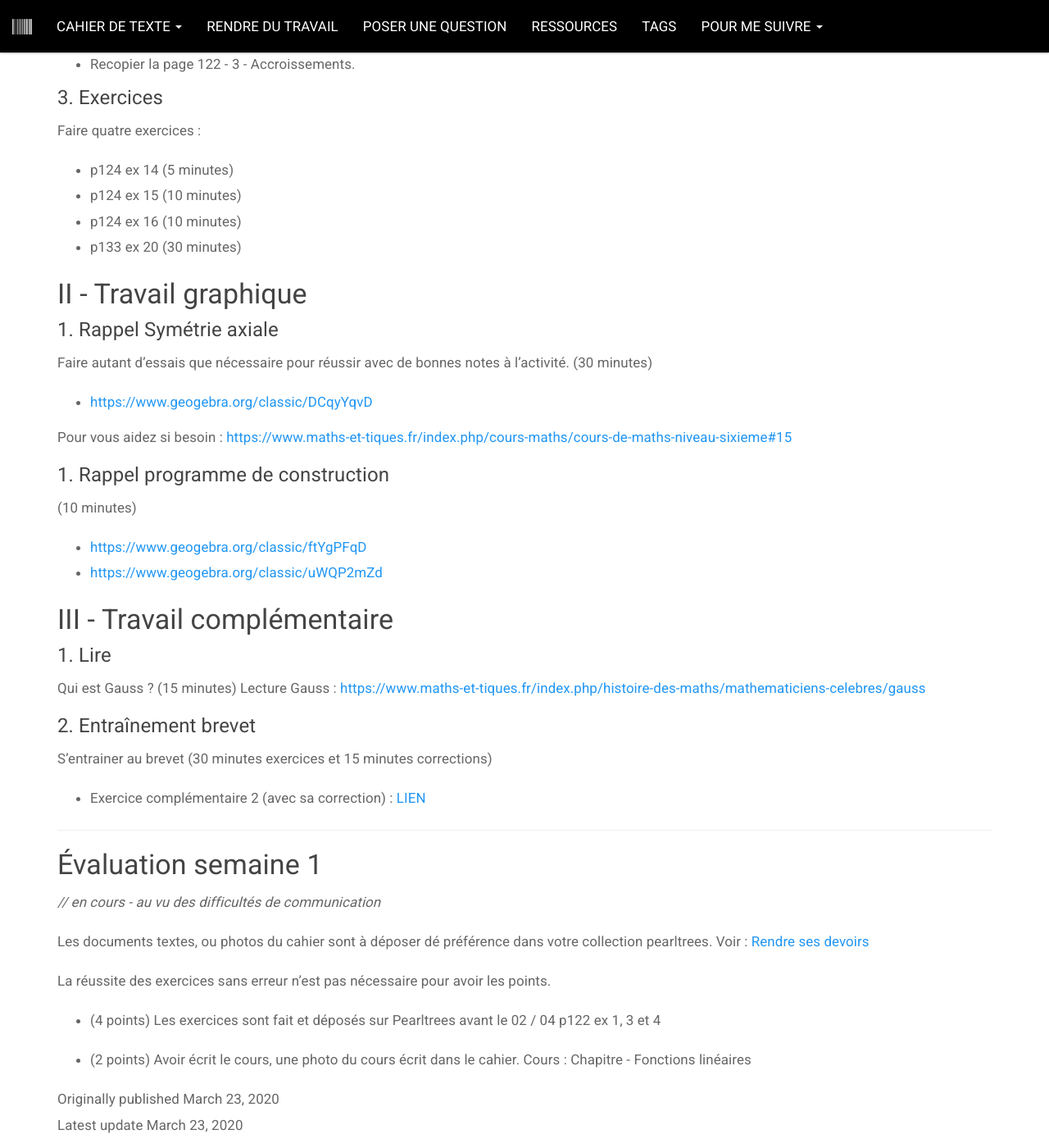
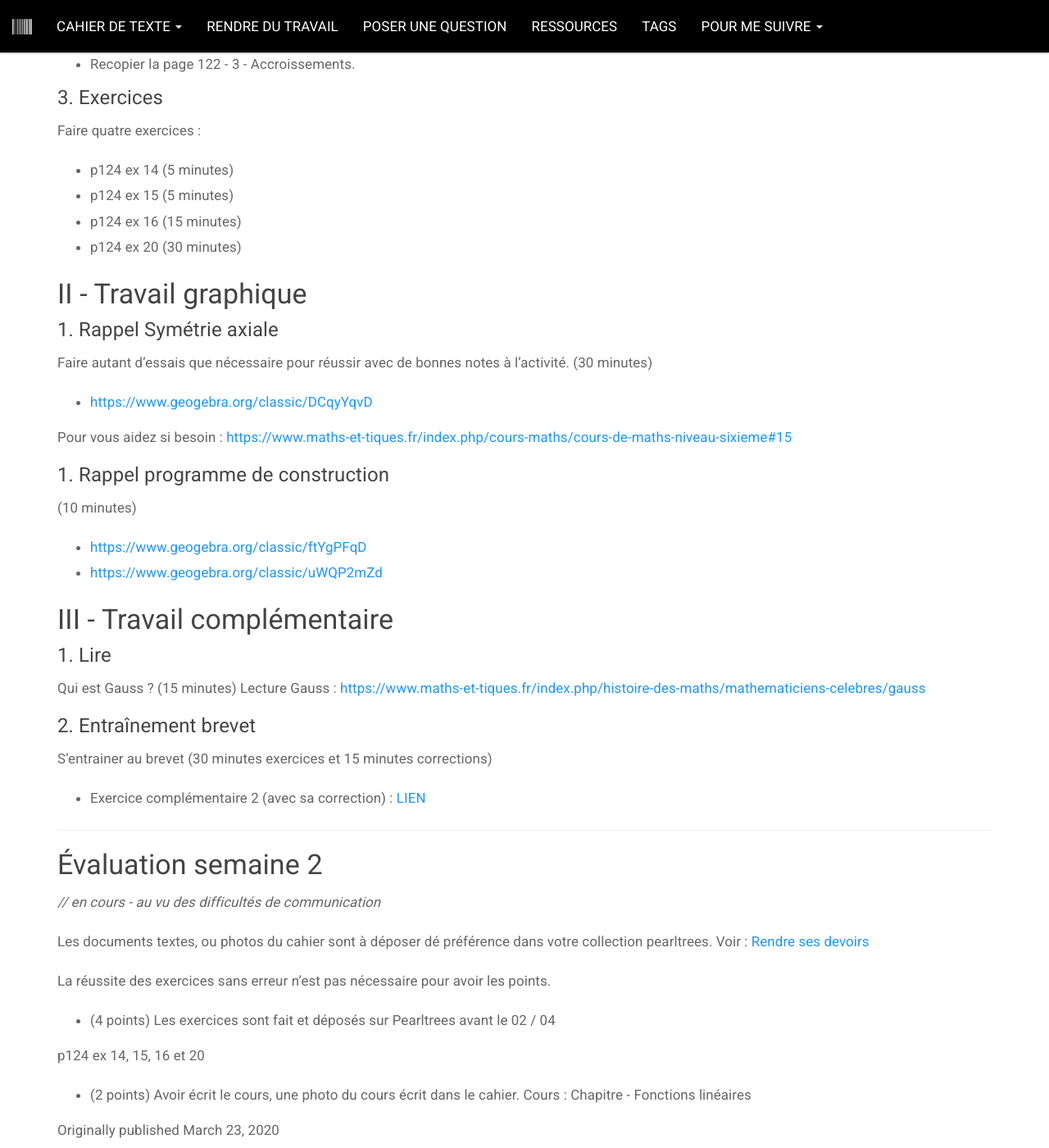
Before and after one commit to homeostasie/holomoprhe.fr, a Jekyll site: the page built from _posts/2020-03-23-S2-3eme-23mars-29mars.md, in a window 1280 px wide and 1400 px high, scrolled down 632 px. Shown: the whole window at 82% size. Built offline with Jekyll 4.4.1, drawn with Linux system fonts in a browser that asks for light colours; comment, search, counter and statistics services are not loaded.

Commit message:
date des éval S1 -> S2

```diff
--- a/_posts/2020-03-23-S2-3eme-23mars-29mars.md
+++ b/_posts/2020-03-23-S2-3eme-23mars-29mars.md
@@ -29,11 +29,12 @@ On écrira à la suite du cours [précédemment recopié](https://www.holomorphe
 Faire quatre exercices :
 
 * p124 ex 14 (5 minutes)
-* p124 ex 15 (10 minutes)
-* p124 ex 16 (10 minutes)
-* p133 ex 20 (30 minutes)
+* p124 ex 15 (5 minutes)
+* p124 ex 16 (15 minutes)
+* p124 ex 20 (30 minutes)
 
 <!--more-->
+
 ### II - Travail graphique
 
 #### 1. Rappel Symétrie axiale
@@ -65,7 +66,7 @@ S’entrainer au brevet (30 minutes exercices et 15 minutes corrections)
 
 --------------------------------------
 
-### Évaluation semaine 1
+### Évaluation semaine 2
 
 *// en cours - au vu des difficultés de communication*
 
@@ -74,7 +75,8 @@ Les documents textes, ou photos du cahier sont à déposer dé préférence dans
 La réussite des exercices sans erreur n’est pas nécessaire pour avoir les points.
 
 * (4 points) Les exercices sont fait et déposés sur Pearltrees avant le 02 / 04
-p122 ex 1, 3 et 4
+
+p124 ex 14, 15, 16 et 20
 
 
 * (2 points) Avoir écrit le cours, une photo du cours écrit dans le cahier. Cours : Chapitre - Fonctions
```
Also changed, not shown: _posts/2020-03-23-S2-4eme-23mars-29mars.md (+4 -4 lines).
